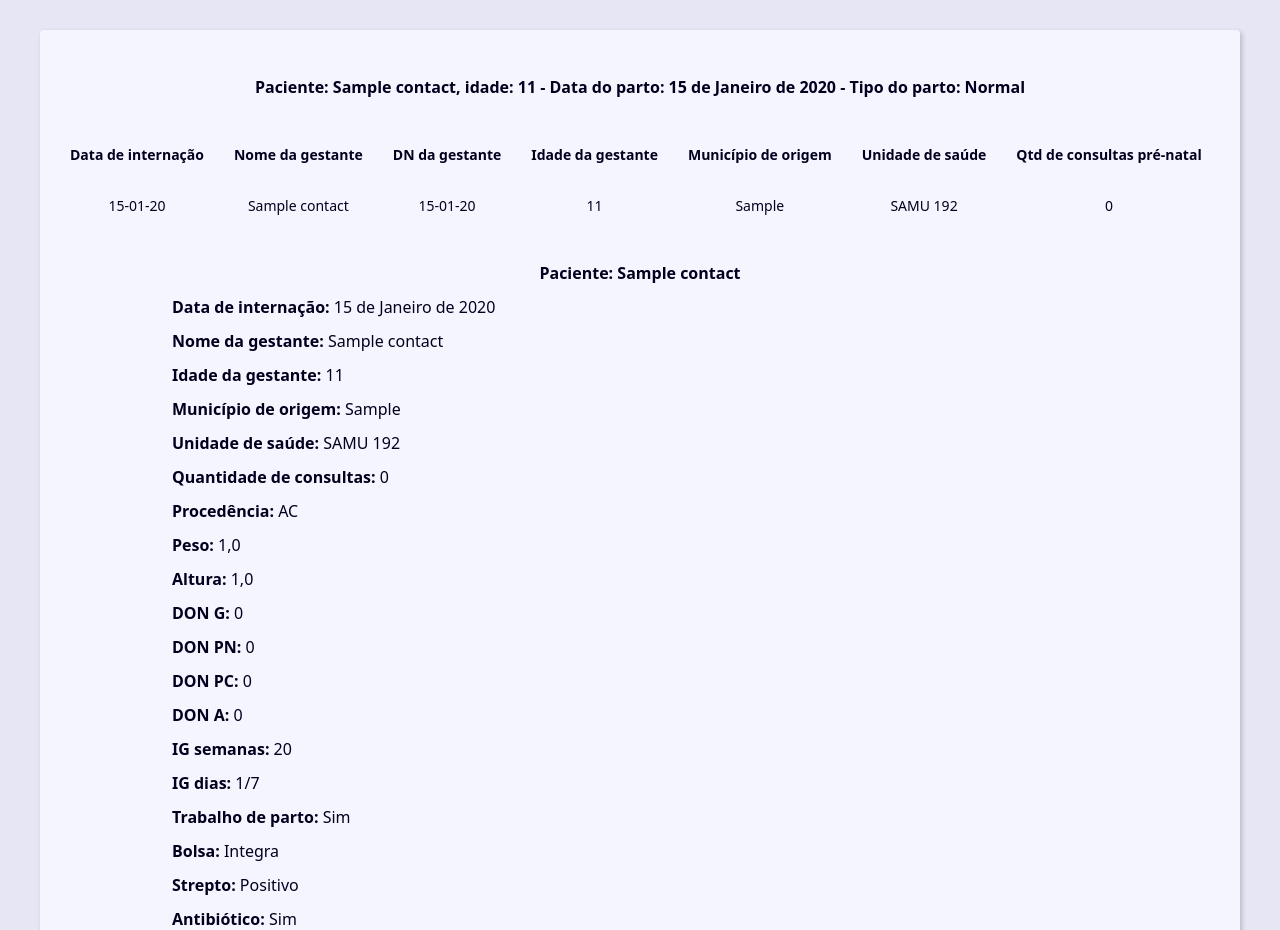
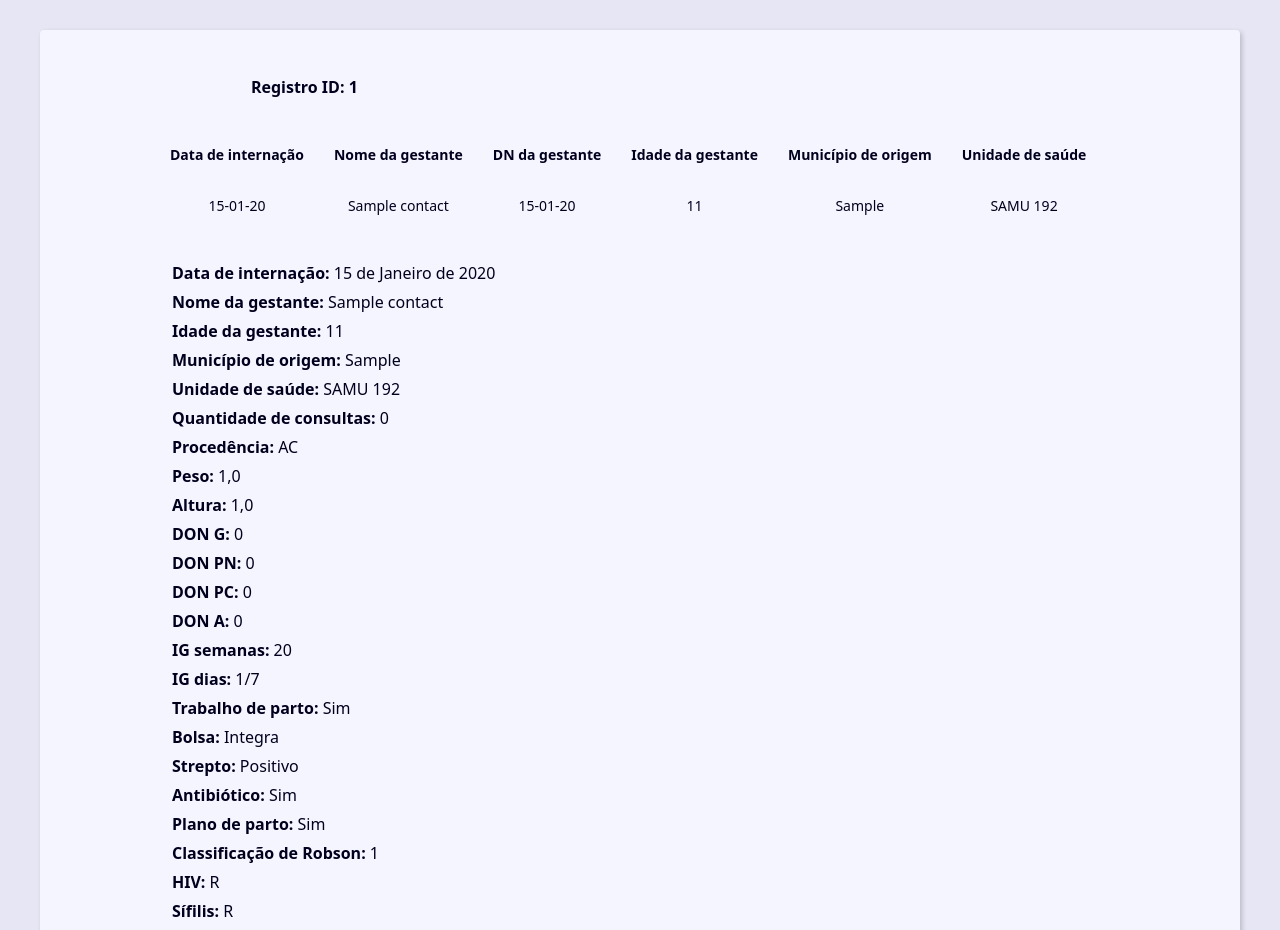
Before and after one commit to cwschopsjr/partos, a Django app: page /1/ in a window 1280 px wide. Shown: the top 930 px of the page. Run offline with Django 5.2, Linux system fonts and the light colour scheme; tables that the repository leaves empty hold one stand-in row (values such as "Sample post").

Commit message:
Ajustes no CSS

```diff
--- a/base_static/global/css/style.css
+++ b/base_static/global/css/style.css
@@ -111,8 +111,9 @@
   }
 
   .responsive-table {
-    width: 100%;
+    width: 82%;
     overflow-x: auto;
+    margin-left: 10rem;
   }
 
   .contacts-table {
@@ -181,14 +182,24 @@
     }
   }
 
+  @media (max-width: 600px) {
+    .responsive-table {
+      margin: 0;
+      max-width: 100%;
+    }
+  }
+
   .single-contact h1 {
     /* margin: 1rem 0; */
-    text-align: center;
     font-size: var(--small-font-size);
   }
 
   .single-contact p {
-    margin: 1rem 0;
+    margin: 0.5rem 0;
+  }
+
+  .single-contact-name-2 {
+    margin: auto;
   }
 
   .pagination {
--- a/base_templates/global/base.html
+++ b/base_templates/global/base.html
@@ -4,7 +4,7 @@
     <meta charset="UTF-8">
     <meta name="viewport" content="width=device-width, initial-scale=1.0">
     <title>Livro de Parto</title>
-    <link rel="stylesheet" href="{% static 'global/css/style.css' %}"
+    <link rel="stylesheet" href="{% static 'global/css/style.css' %}">
 </head>
 <body>
     <main class="content">
--- a/contact/templates/contact/contact.html
+++ b/contact/templates/contact/contact.html
@@ -4,8 +4,8 @@
 
     <div class="responsive-table">
         <div class="single-contact">
-            <h1 class="single-contact-name">
-                Paciente: {{contact.nome_da_gestante}}, idade: {{contact.idade_da_gestante}}  -  Data do parto: {{contact.data_nascimento_rn}}  -  Tipo do parto: {{contact.tipo_de_parto}}
+            <h1 class="single-contact-name-2">
+                Registro ID: {{contact.id}}
             </h1>
         </div>
         <table class="contacts-table">
@@ -319,9 +319,7 @@
         </table>
     </div>
     <div class="single-contact">
-        <h1 class="single-contact-name">
-            Paciente: {{contact.nome_da_gestante}}
-        </h1>
+
 
         <p><b>Data de internação:</b> {{contact.data_de_internacao}}</p>
         <p><b>Nome da gestante:</b> {{contact.nome_da_gestante}}</p>
```
Also changed, not shown: contact/templates/contact/livro.html (added).
